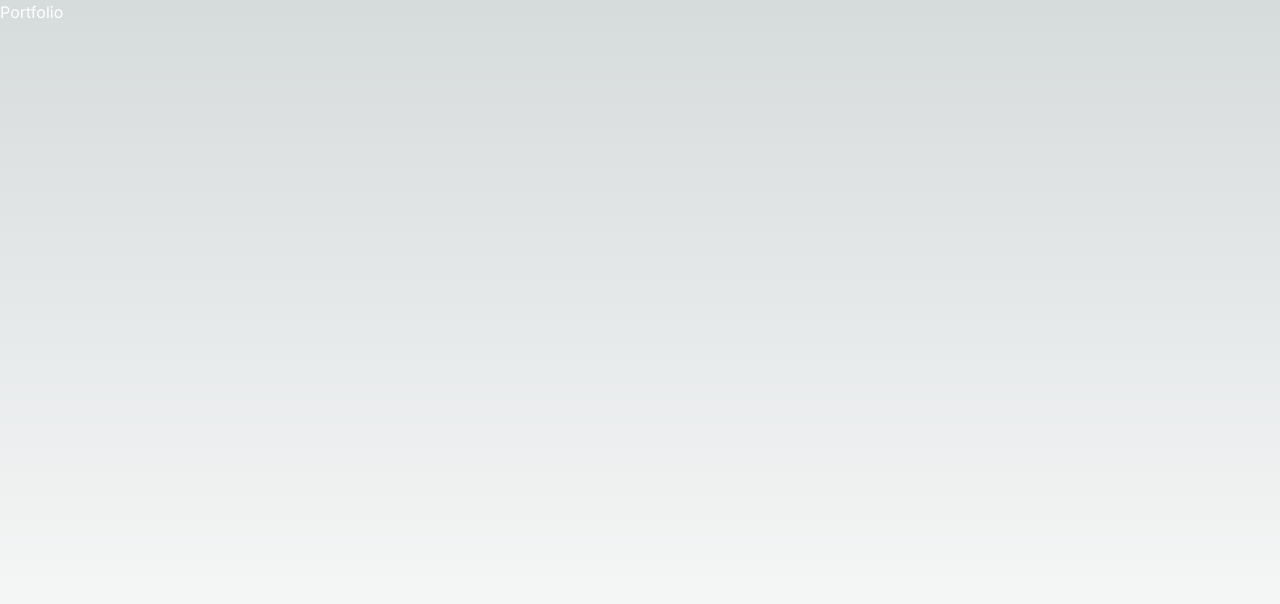
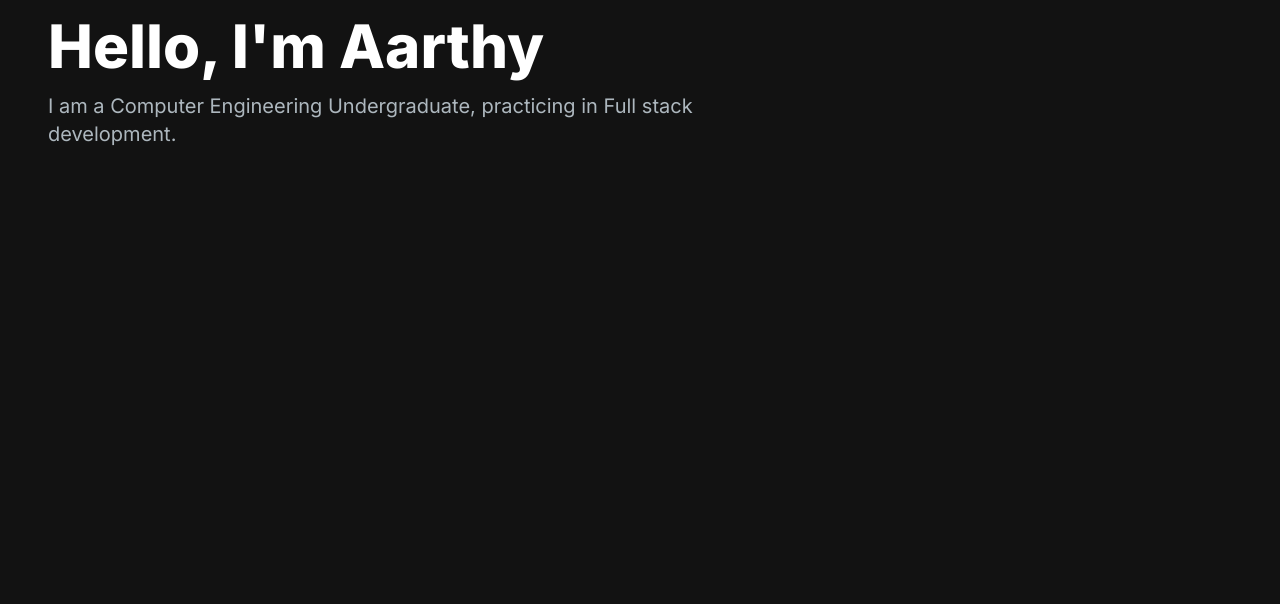
Before and after one commit to Aarthy-V/portfolio_Aarthy, a Next.js app: page / in a window 1280 px wide. Shown: the top 604 px of the page. Built offline with nearby package versions, Linux system fonts and the light colour scheme.

Commit message:
first commit

```diff
--- /dev/null
+++ b/src/app/components/HeroSection.jsx
@@ -0,0 +1,17 @@
+import React from 'react'
+
+const HeroSection = () => {
+    return (
+        <section>
+            <div className='grid grid-cols-1 lg:grid-cols-12'>
+                <div className='col-span-7 place-self-center'>
+                    <h1 className='text-white mb-4 text-4xl lg:text-6xl font-extrabold'>Hello, I'm Aarthy</h1>
+                    <p className='text-[#ADB7BE] text-lg lg:text-xl'>I am a Computer Engineering Undergraduate, practicing in Full stack development.</p>
+                </div>
+                <div className='col-span-5'></div>
+            </div>
+        </section>
+    )
+}
+
+export default HeroSection
--- a/src/app/page.js
+++ b/src/app/page.js
@@ -1,9 +1,10 @@
 import Image from "next/image";
+import HeroSection from "./components/HeroSection";
 
 export default function Home() {
   return (
-    <main className="flex min-h-screen flex-col bg-[#121212">
-      <h1 className="text-white">Portfolio</h1>
+    <main className="flex min-h-screen flex-col bg-[#121212] container mx-auto px-12 py-4">
+      <HeroSection />
     </main>
   );
 }
```
